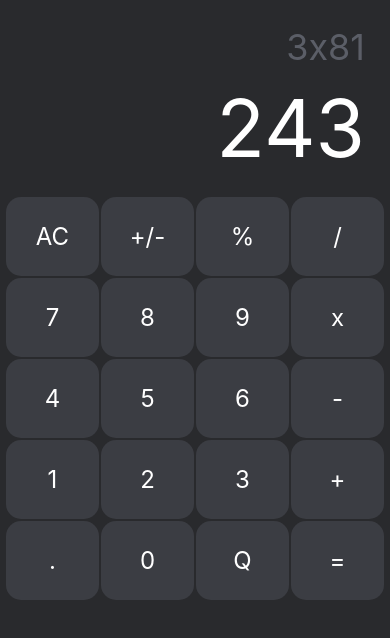
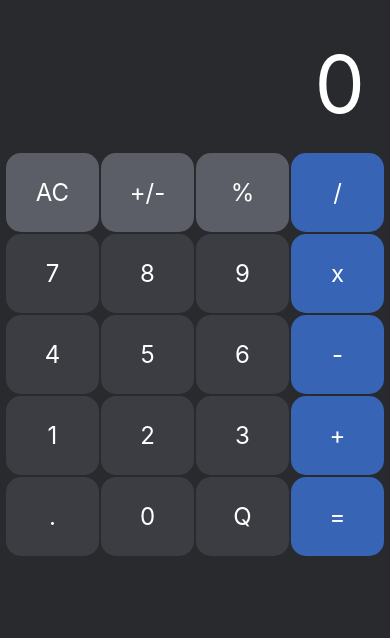
Before and after one commit to roycechua/rn-expo-calculator-app, a React Native app: screen /Calculator in a window 390 px wide. Shown: the top 638 px of the page. Built offline with nearby package versions, Linux system fonts and the light colour scheme.

Commit message:
Add initial UI and functionality

```diff
--- a/src/components/CalculatorItem.tsx
+++ b/src/components/CalculatorItem.tsx
@@ -1,16 +1,34 @@
-import { Pressable, StyleSheet, Text, View } from 'react-native';
+import { StyleSheet, Text, TouchableOpacity } from 'react-native';
 import React from 'react';
 import { CalculatorData } from '../screens/CalculatorScreen';
 
 interface Props {
     data: CalculatorData;
+    index: number;
     onPress: (data: CalculatorData) => void;
 }
 
 const CalculatorItem = (props: Props) => {
-    const { data, onPress } = props;
+    const { data, index, onPress } = props;
+
+    const generateButtonColor = (index: number) => {
+        if (index < 3) {
+            return '#5B5E67';
+        } else if (
+            index === 3 ||
+            index === 7 ||
+            index === 11 ||
+            index === 15 ||
+            index === 19
+        ) {
+            return '#3764B4';
+        } else {
+            return '#3B3D43';
+        }
+    };
+
     return (
-        <Pressable
+        <TouchableOpacity
             onPress={() => {
                 onPress && onPress(data);
             }}
@@ -19,13 +37,13 @@ const CalculatorItem = (props: Props) => {
                 margin: 1,
                 padding: 25,
                 borderRadius: 15,
-                backgroundColor: '#3B3D43',
+                backgroundColor: generateButtonColor(index),
                 justifyContent: 'center',
                 alignItems: 'center',
             }}
         >
             <Text style={{ color: '#FFF', fontSize: 24 }}>{data.value}</Text>
-        </Pressable>
+        </TouchableOpacity>
     );
 };
 
--- a/src/screens/CalculatorScreen.tsx
+++ b/src/screens/CalculatorScreen.tsx
@@ -1,5 +1,5 @@
 import { FlatList, StyleSheet, Text, View } from 'react-native';
-import React from 'react';
+import React, { useState } from 'react';
 import SafeAreaContainer from '../components/SafeAreaContainer';
 import CalculatorItem from '../components/CalculatorItem';
 import Spacer from '../components/Spacer';
@@ -33,6 +33,9 @@ const CALCULATOR_CONTENT: CalculatorData[] = [
 ];
 
 const Calculator = () => {
+    const [computedValue, setComputedValue] = useState(0);
+    const [computationPreview, setComputationPreview] = useState("");
+
     return (
         <SafeAreaContainer>
             <View
@@ -60,17 +63,40 @@ const Calculator = () => {
                             }}
                         >
                             <Text style={{ fontSize: 36, color: '#5B5E67' }}>
-                                3x81
+                                {computationPreview}
                             </Text>
                             <Spacer space={5} />
                             <Text style={{ fontSize: 80, color: '#FFF' }}>
-                                243
+                                {computedValue}
                             </Text>
                         </View>
                     )}
                     renderItem={({ item, index }) => (
-                        <CalculatorItem data={item} onPress={(data) => {
-                            console.log(data)
+                        <CalculatorItem data={item} index={index} onPress={(data) => {
+                            switch (data.type) {
+                                case "number":
+                                    setComputationPreview(prevValue => prevValue + data.value)
+                                    break;
+                                case "operation":
+                                    setComputationPreview(prevValue => prevValue + data.value)
+                                    break;
+                                case "action":
+                                    if(data.value === "AC") {
+                                        setComputationPreview("");
+                                        setComputedValue(0);
+                                    } else if (data.value === "=") {
+                                        setComputedValue(eval(computationPreview))
+                                    } else if (data.value === ".") {
+                                        if(!isNaN(parseInt(computationPreview[computationPreview.length - 1]))) {
+                                            setComputationPreview(prevValue => prevValue + data.value)
+                                        } else {
+                                            setComputationPreview(prevValue => prevValue + `0${data.value}`)
+                                        }
+                                    }
+                                    break;
+                                default:
+                                    break;
+                            }
                         }} />
                     )}
                 />
```
